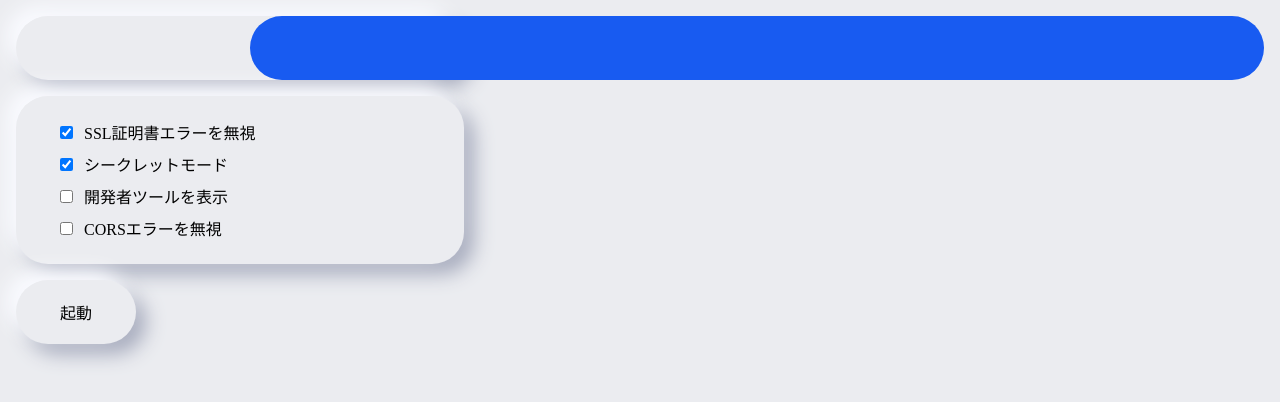
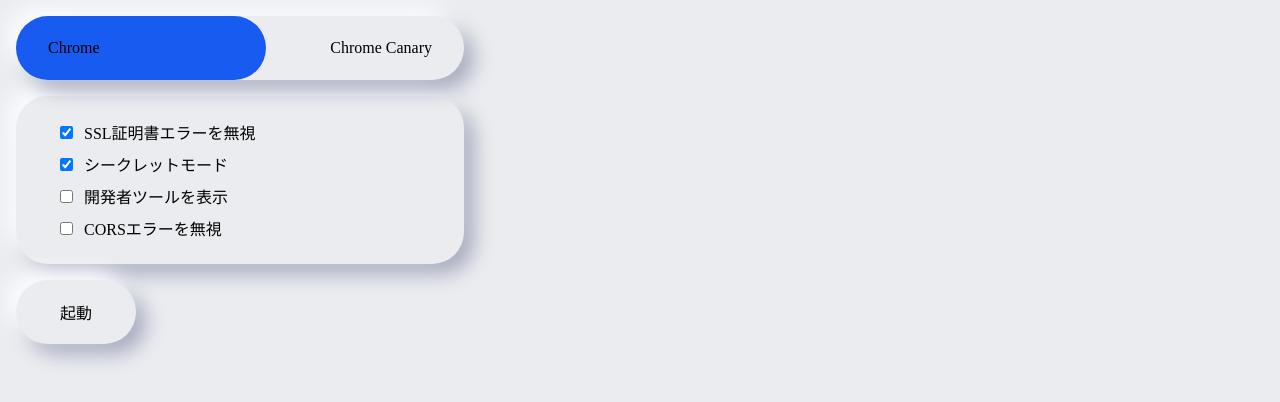
Before and after one commit to tmitsuoka0423/canary-wing, a React app: page / in a window 1280 px wide. Shown: the top 402 px of the page. Built offline with nearby package versions, Linux system fonts and the light colour scheme.

Commit message:
add switch

```diff
--- a/src/components/molecules/Switch/index.tsx
+++ b/src/components/molecules/Switch/index.tsx
@@ -8,10 +8,10 @@
 
 const Switch: React.FC<IProps> = (props: IProps) => {
   return (
-    <div className={`${styles.Switch} ${styles.Switcher}`}>
+    <label htmlFor="switch" className={styles.Switch}>
       <input type="checkbox" id="switch" onClick={props.onClick} checked={props.isChrome} />
-      <label htmlFor="switch"></label>
-    </div>
+      <span className={styles.Slider}></span>
+    </label>
   );
 };
 
--- a/src/components/molecules/Switch/styles.scss
+++ b/src/components/molecules/Switch/styles.scss
@@ -1,94 +1,63 @@
 .Switch {
+  position: relative;
+  display: inline-block;
+  width: 100%;
   height: 64px;
-  background-color: #ebecf0;
-  border: none;
-  border-radius: 32px;
-  box-shadow: -10px -10px 20px 0 #fafbff, 10px 10px 20px 0 #a6abbd;
-  cursor: pointer;
 
   input {
-    appearance: none;
-    outline: none;
-    visibility: hidden;
-    height: 64px;
-    width: 100%;
-    border-radius: 32px;
-    margin: 0;
+    opacity: 0;
+    width: 0;
+    height: 0;
+  }
 
-    background-color: #185bf1;
-    border: none;
-    border-radius: 32px;
-    position: relative;
-
-    &:before,
-    &:after {
-      z-index: 2;
-
+  &::before {
+    content: "Chrome";
     position: absolute;
     top: 50%;
+    left: 32px;
+    z-index: 1;
     transform: translateY(-50%);
   }
-
-    &:before {
-      content: 'Chrome';
-      left: 32px;
-    }
-    &:after {
-      content: 'Chrome Canary';
+  &::after {
+    content: "Chrome Canary";
+    position: absolute;
+    top: 50%;
     right: 32px;
+    z-index: 1;
+    transform: translateY(-50%);
   }
 }
 
-  label {
-    z-index: 1;
+.Slider {
   position: absolute;
+  cursor: pointer;
+  top: 0;
+  left: 0;
+  right: 0;
+  bottom: 0;
+  background-color: #ebecf0;
+  border: none;
+  box-shadow: -10px -10px 20px 0 #fafbff, 10px 10px 20px 0 #a6abbd;
+  border-radius: 32px;
+  -webkit-transition: .4s;
+  transition: .4s;
+
+  &::before {
+    position: absolute;
+    content: "";
     height: 64px;
-
+    width: 250px;
+    left: 0;
+    bottom: 0;
+    background-color: #185bf1;
     border-radius: 32px;
+    -webkit-transition: .4s;
+    transition: .4s;
+  }
 }
 
-  &.Switcher {
-    input {
-      transition: 0.25s -0.1s;
-      &:checked {
-        background-color: white;
-        &:before {
-          color: white;
-          transition: color 0.5s 0.2s;
+input:checked + .Slider::before {
+  -webkit-transform: translateX(198px);
+  -ms-transform: translateX(198px);
+  transform: translateX(198px);
 }
-        &:after {
-          color: grey;
-          transition: color 0.5s;
-        }
-        & + label {
-          left: 16px;
-          right: 250px;
-
-          background: #185bf1;
-
-          transition: left 0.5s, right 0.4s 0.2s;
-        }
-      }
-      &:not(:checked) {
-        background: black;
-        transition: background 0.5s -0.1s;
-        &:before {
-          color: grey;
-          transition: color 0.5s;
-        }
-        &:after {
-          color: white;
-          transition: color 0.5s 0.2s;
-        }
-        & + label {
-          left: 250px;
-          right: 16px;
-
-          background: #185bf1;
-
-          transition: left 0.4s 0.2s, right 0.5s, background 0.35s -0.1s;
-        }
-      }
-    }
-  }
-}
--- a/src/components/molecules/Switch/styles.scss.d.ts
+++ b/src/components/molecules/Switch/styles.scss.d.ts
@@ -1,2 +1,2 @@
 export const Switch: string;
-export const Switcher: string;
+export const Slider: string;
--- a/src/components/molecules/SwitchItem/index.tsx
+++ /dev/null
@@ -1,18 +0,0 @@
-import React from 'react';
-import styles from './styles.scss';
-
-interface IProps {
-  label: string;
-  imgSrc: string;
-}
-
-const SwitchItem: React.FC<IProps> = (props: IProps) => {
-  return (
-    <div className={styles.SwitchItem}>
-      <img src={props.imgSrc} className={styles.Icon}></img>
-      <div className={styles.Label}>{props.label}</div>
-    </div>
-  );
-};
-
-export default SwitchItem;
--- a/src/components/molecules/SwitchItem/styles.scss
+++ /dev/null
@@ -1,19 +0,0 @@
-.SwitchItem {
-  display: flex;
-  flex: 1;
-  align-items: center;
-  height: 64px;
-  padding-left: 8px;
-  padding-right: 8px;
-  transition: all 300ms 0s ease;
-}
-
-.Icon {
-  width: 48px;
-  height: 48px;
-}
-
-.Label {
-  flex: auto;
-  margin-left: 8px;
-}
--- a/src/components/molecules/SwitchItem/styles.scss.d.ts
+++ /dev/null
@@ -1,3 +0,0 @@
-export const SwitchItem: string;
-export const Icon: string;
-export const Label: string;
--- a/src/components/molecules/index.ts
+++ b/src/components/molecules/index.ts
@@ -1,4 +1,3 @@
 import Switch from './Switch';
-import SwitchItem from './SwitchItem';
 
-export { Switch, SwitchItem };
+export { Switch };
```
Lines whose indentation alone changed are shown as unchanged.
